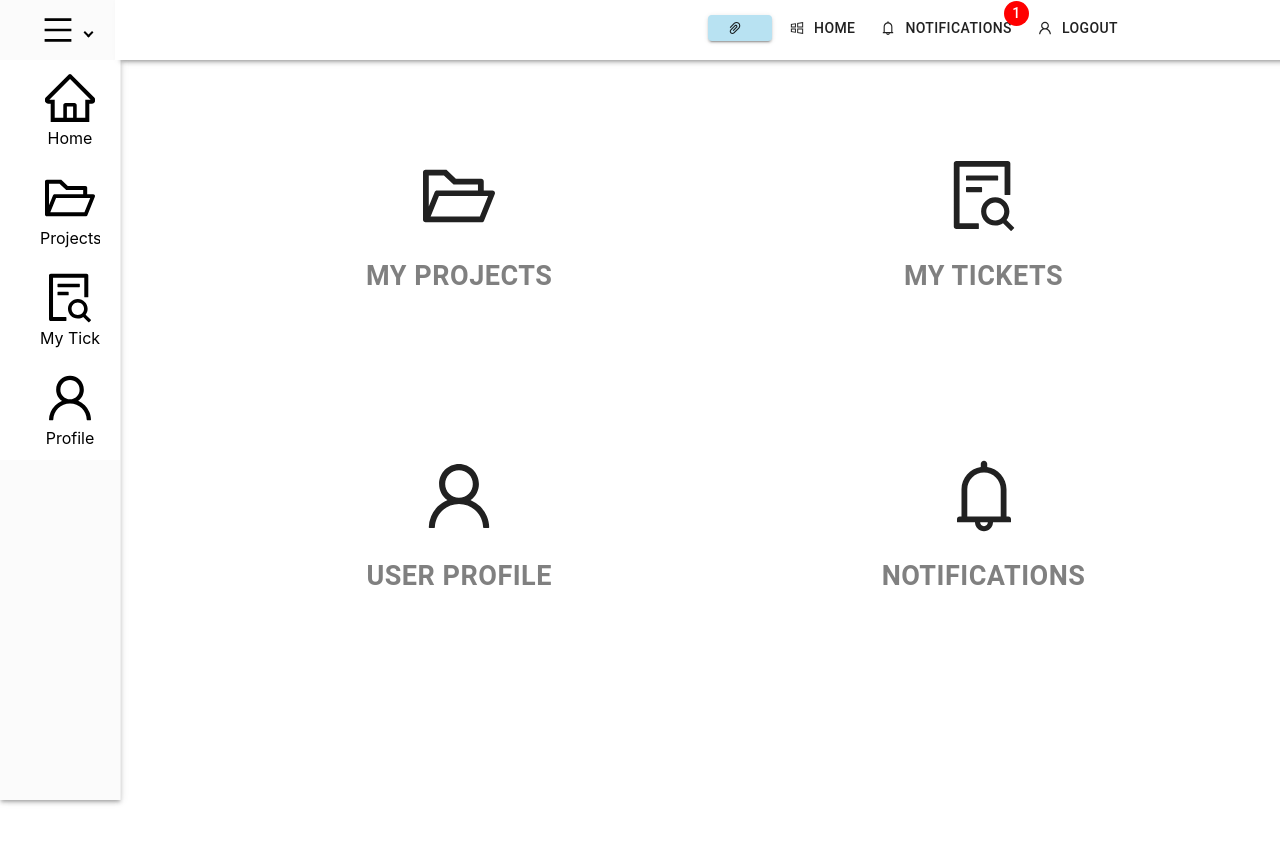
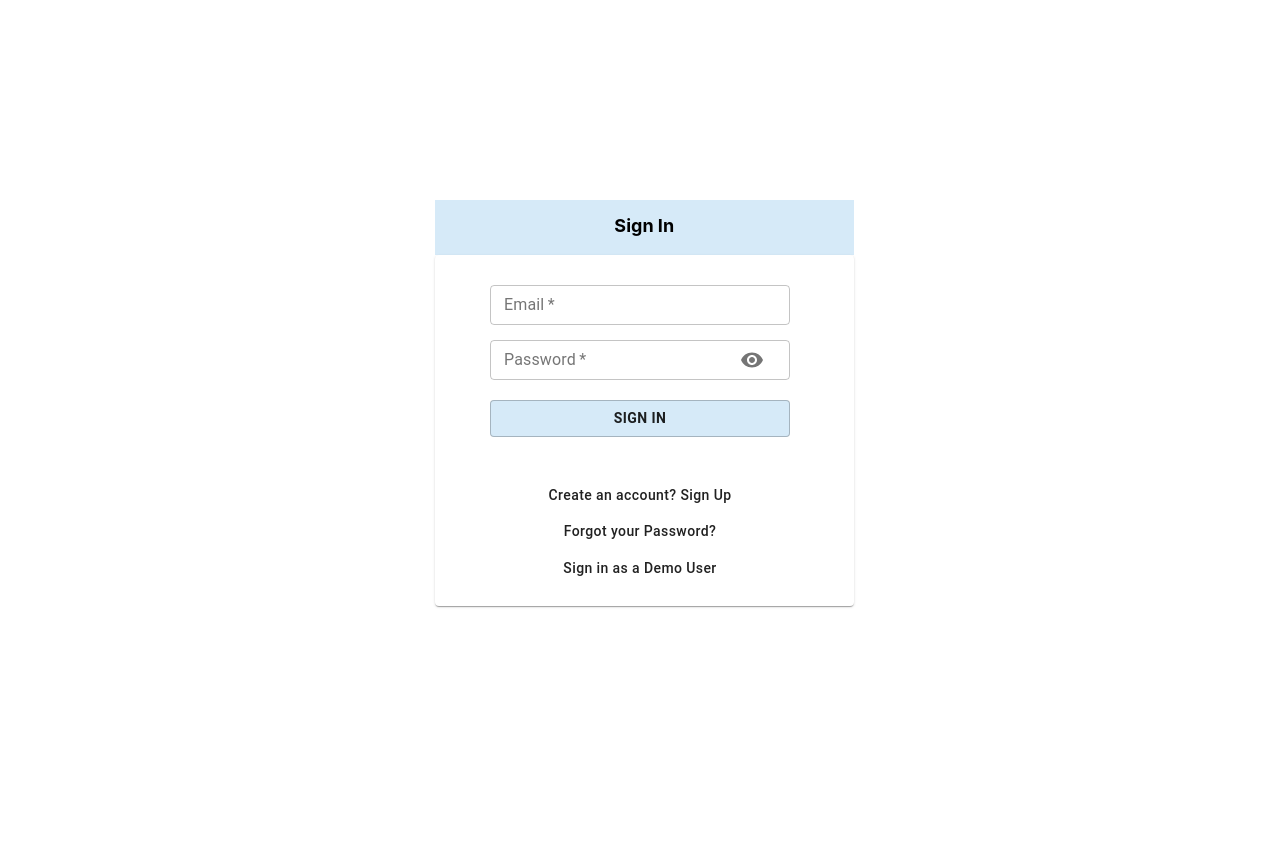
Before and after one commit to kmanikon/Bug-Tracker, a React (Create React App) app in the folder client/: page / in a window 1280 px wide. Shown: the top 844 px of the page. After the commit the page ends 800 px from the top, so only its background shows below. Built offline with nearby package versions, Linux system fonts and the light colour scheme.

Commit message:
Updated Login Path

```diff
--- a/client/src/App.js
+++ b/client/src/App.js
@@ -83,7 +83,7 @@ function App() {
 
 
 
-            { location.pathname !== '/login' ?
+            { location.pathname !== '/login' && location.pathname !== '/' ?
               <>
 
 
@@ -139,6 +139,7 @@ function App() {
                 <Route path="/notificationsHistory" element={<div><TopNavBar setUser={setCurrentUser} user={currentUser} /><NotificationsHistory user={currentUser} setUser={setCurrentUser}/></div>}/>
 
                 <Route exact path="/dashboard" element={<div style={{width: '100%', height: '100%' }}><TopNavBar setUser={setCurrentUser} user={currentUser} init={init} /><Dashboard user={currentUser}/></div>}/>
+                <Route path="/" element={<Login user={currentUser} setUser={setCurrentUser} setInit={setInit}/>}/>
                 <Route path="*" element={<div style={{width: '100%' }}><TopNavBar setUser={setCurrentUser} user={currentUser} /><Home/></div>}/>
             </Routes>
 
```
Also changed, not shown: 1 other file (tests, documents, lock files or other folders).
